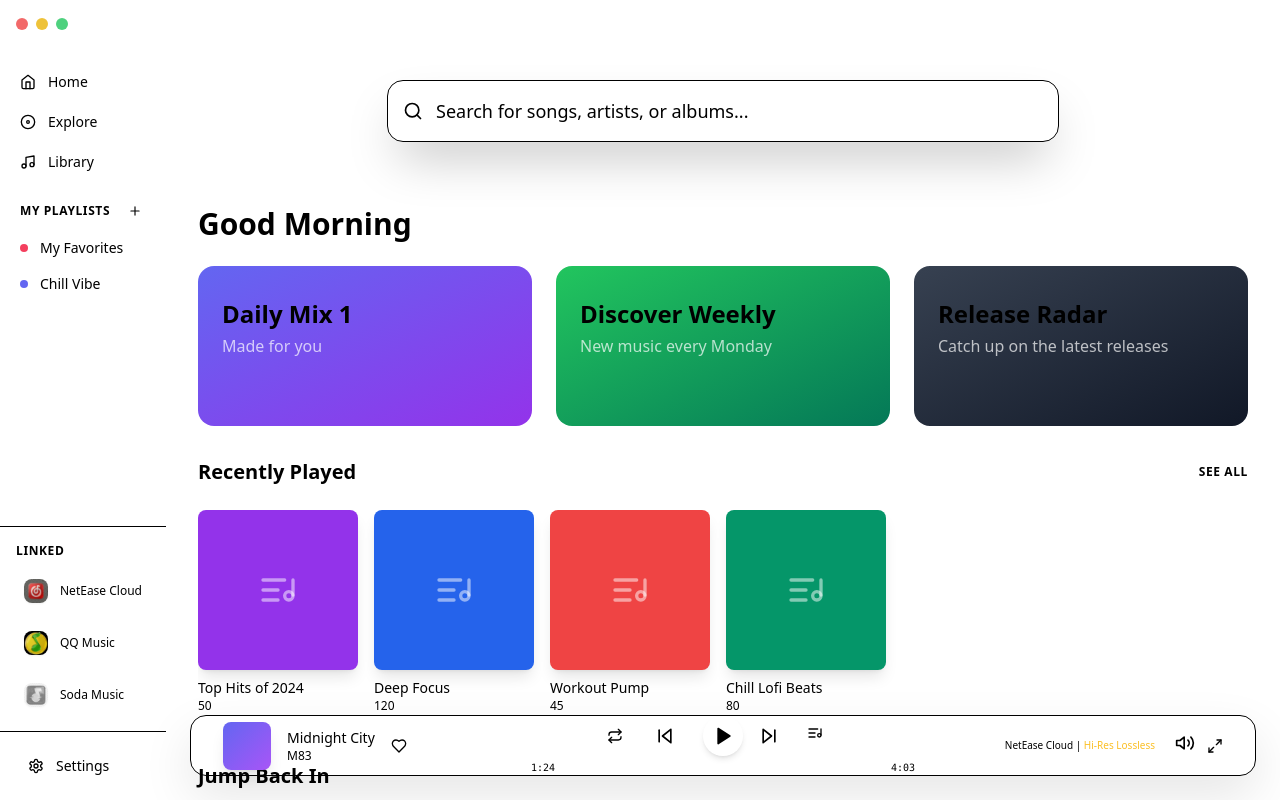
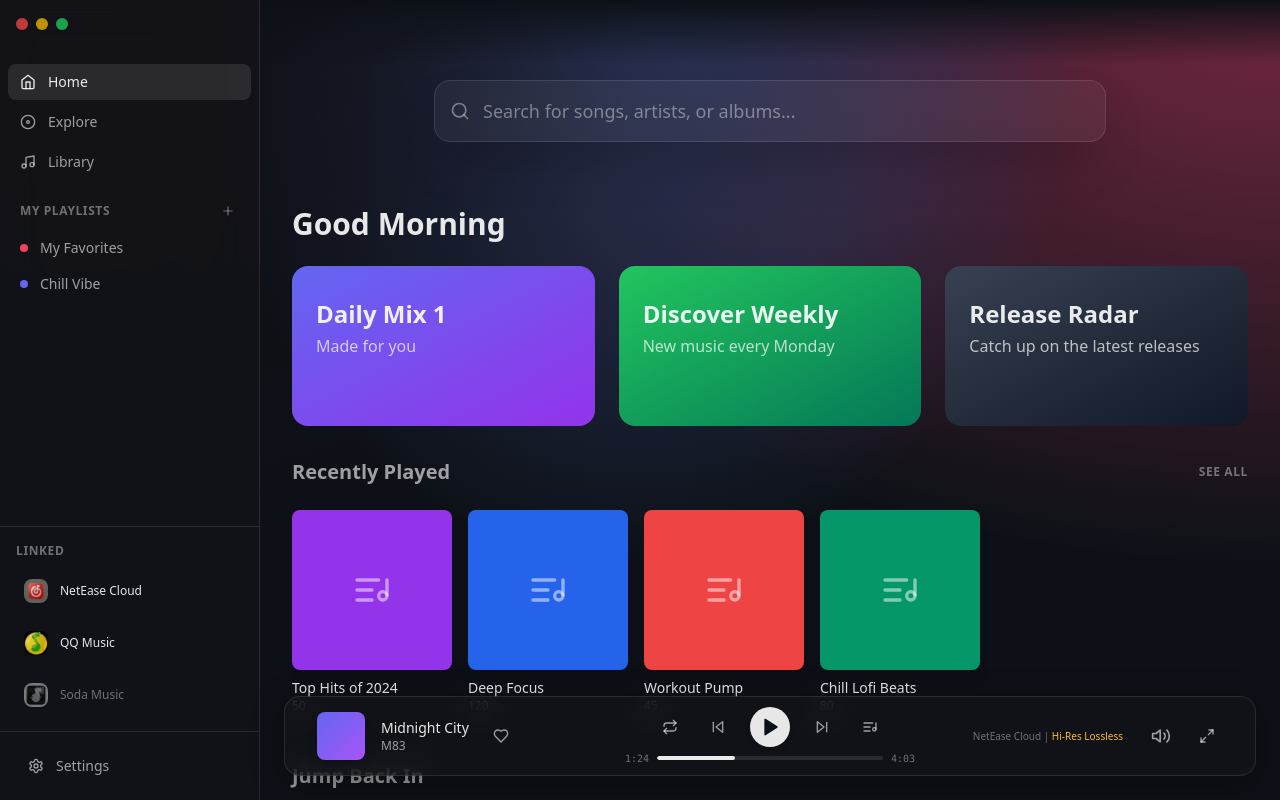
Before and after one commit to Sinton/MyMusic, a React (Vite) app: page / in a window 1280 px wide. Built offline with nearby package versions, Linux system fonts and the light colour scheme.

Commit message:
feat: CSS 架构优化修复

```diff
--- a/package.json
+++ b/package.json
@@ -16,6 +16,7 @@
         "react": "^18.2.0",
         "react-dom": "^18.2.0",
         "react-i18next": "^16.5.3",
+        "zod": "^4.3.6",
         "zustand": "^5.0.10"
     },
     "devDependencies": {
--- a/src/index.css
+++ b/src/index.css
@@ -1,9 +1,3 @@
 @tailwind base;
 @tailwind components;
 @tailwind utilities;
-
-@import './variables.css';
-@import './base.css';
-@import './components.css';
-@import './animations.css';
-@import './utilities.css';
```
Also changed, not shown: src/main.tsx (+7 -1 lines), 1 other file (tests, documents, lock files or other folders).
